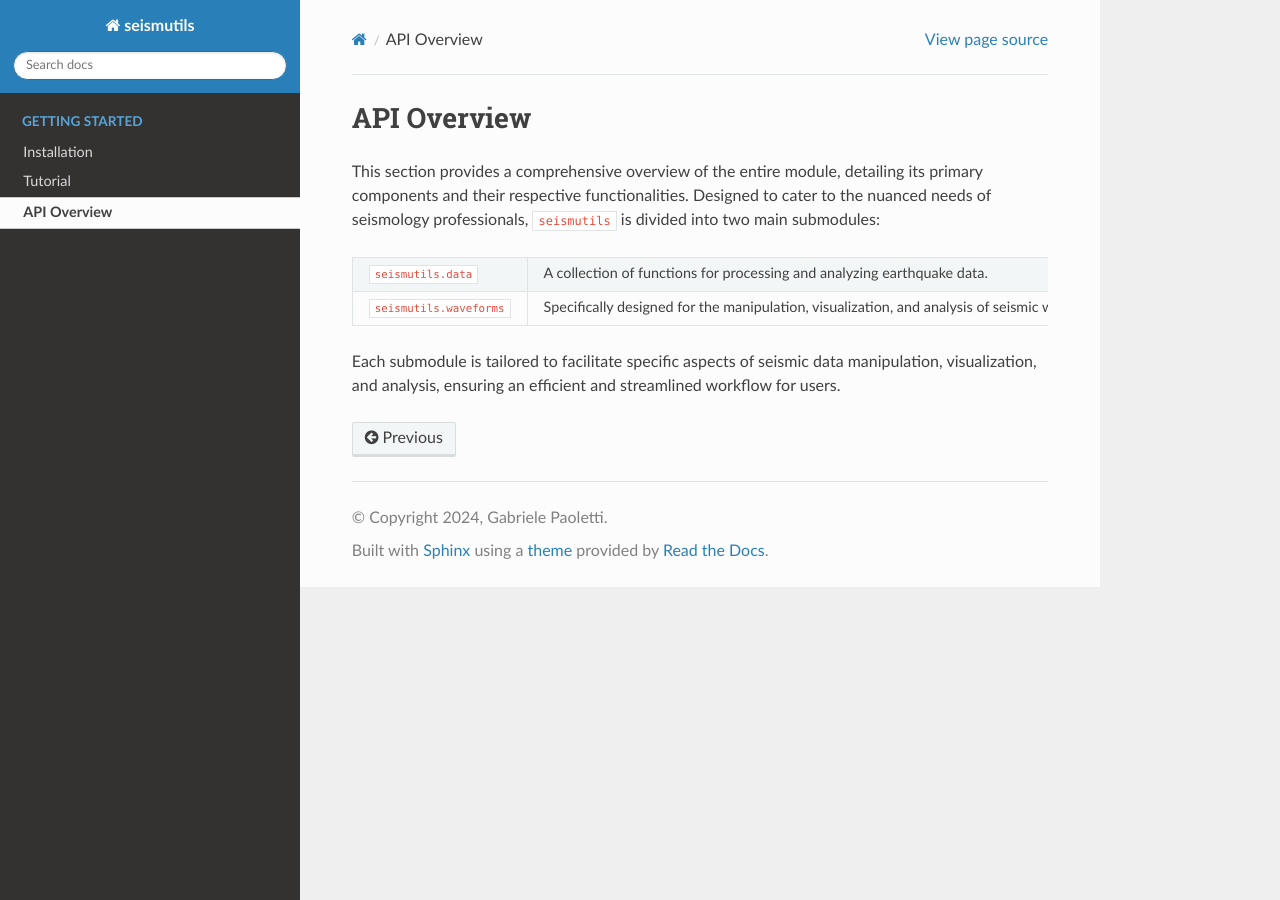
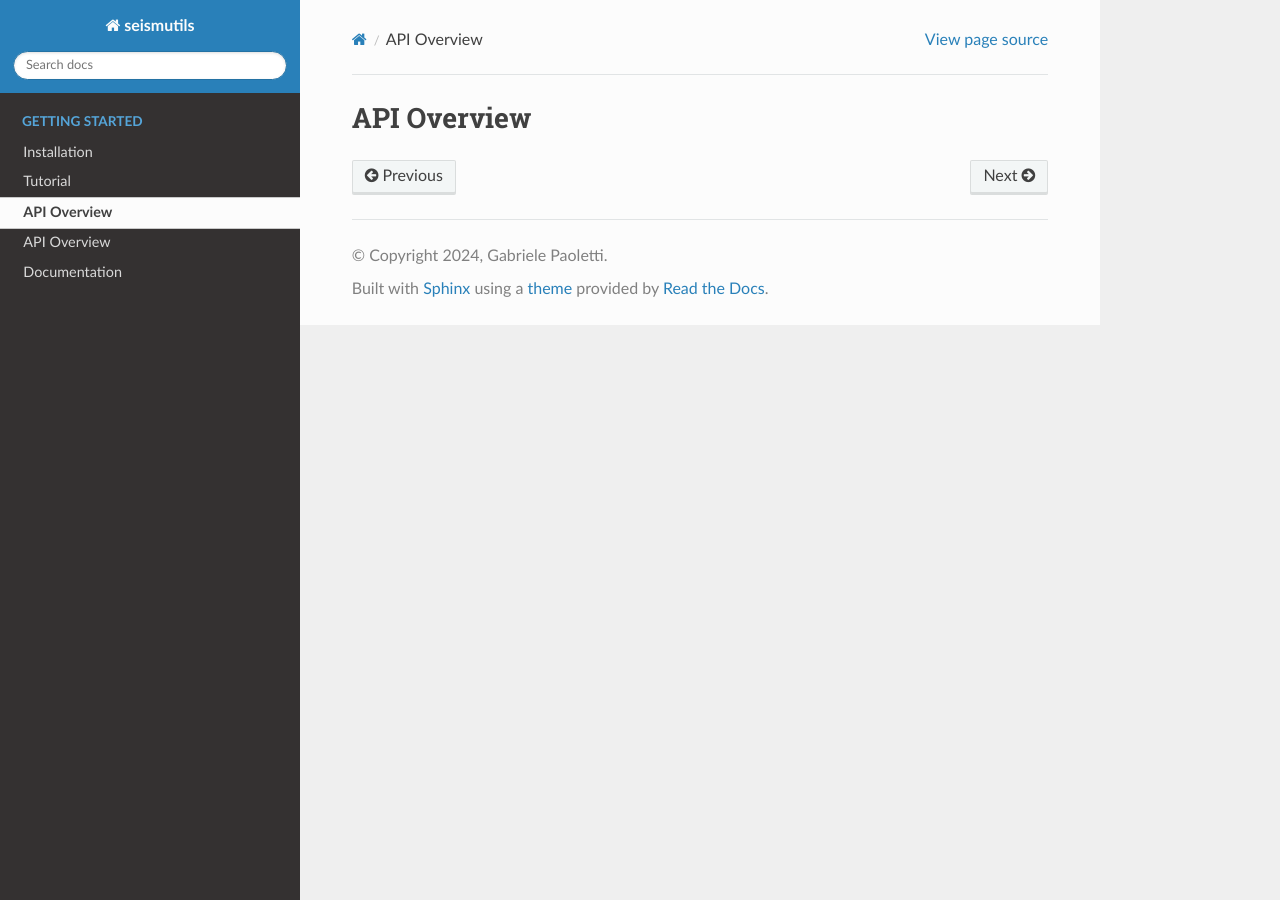
Before and after one commit to gabrielepaoletti/seismutils, a Sphinx documentation site: the page built from docs/source/api_overview.rst, in a window 1280 px wide. Built offline with Sphinx 7.4.7 and the Read the Docs theme 2.0.0, drawn with Linux system fonts in a browser that asks for light colours; pages that are not in the unit, such as notebooks, are missing from menus.

Commit message:
Updated documentation

```diff
--- a/docs/source/api_overview.rst
+++ b/docs/source/api_overview.rst
@@ -1,15 +1,2 @@
 API Overview
 ======================================
-
-This section provides a comprehensive overview of the entire module, detailing its primary components and their respective functionalities. Designed to cater to the nuanced needs of seismology professionals, ``seismutils`` is divided into two main submodules:
-
-.. list-table::
-   :widths: 25 75
-   :header-rows: 0
-
-   * - ``seismutils.data``
-     - A collection of functions for processing and analyzing earthquake data.
-   * - ``seismutils.waveforms``
-     - Specifically designed for the manipulation, visualization, and analysis of seismic waveform data.
-
-Each submodule is tailored to facilitate specific aspects of seismic data manipulation, visualization, and analysis, ensuring an efficient and streamlined workflow for users.
--- a/docs/source/index.rst
+++ b/docs/source/index.rst
@@ -24,6 +24,7 @@
    installation
    tutorial
    api_overview
+   documentation
 
 
 Indices and tables
```
Also changed, not shown: docs/source/documentation.rst (added, +34 -0 lines).
